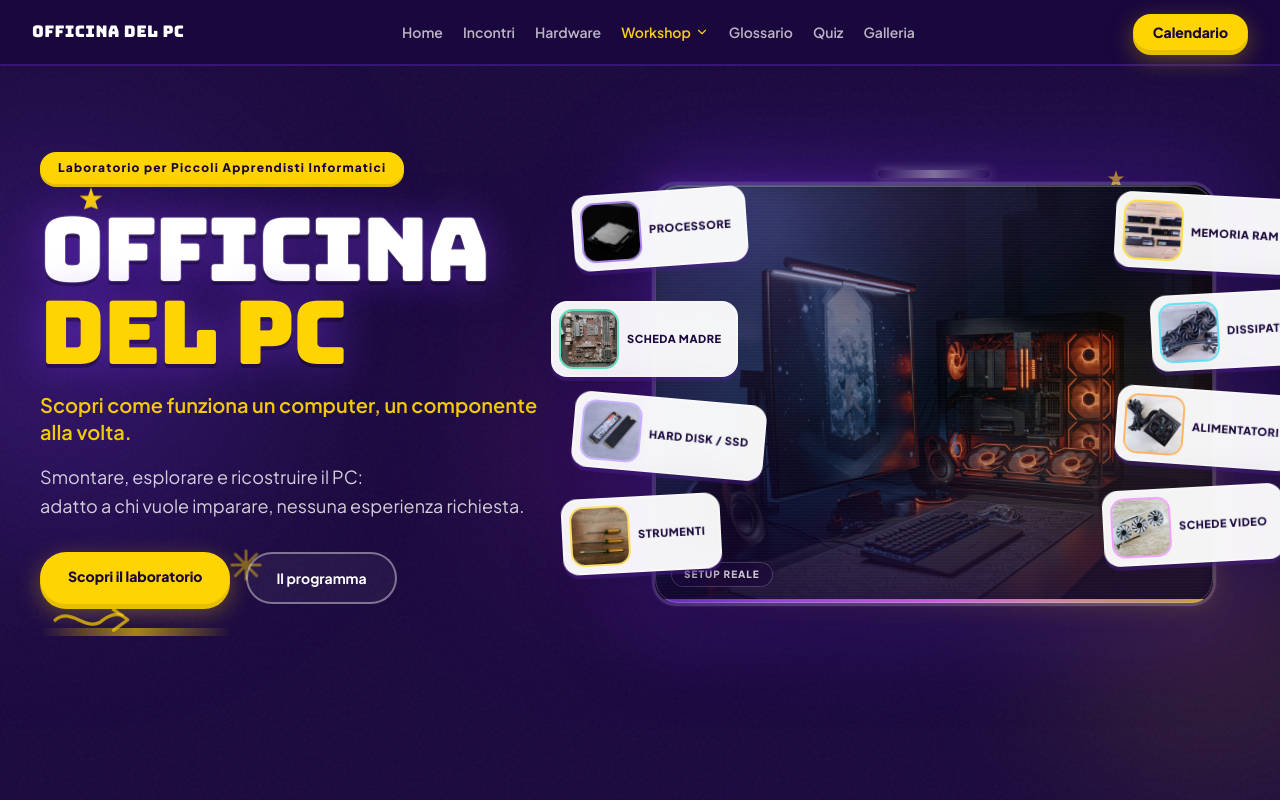
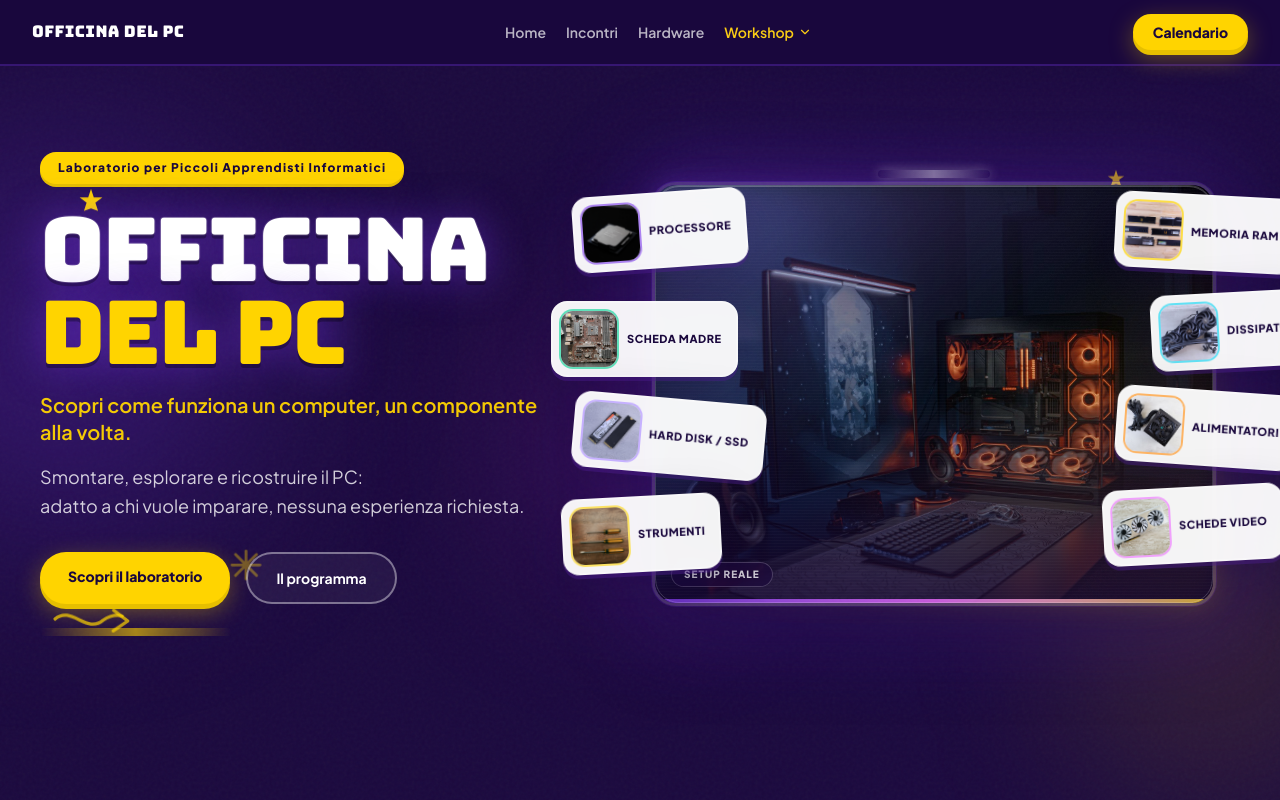
Before and after one commit to Jfscastro88/NOVA-officina-del-pc, a React (Vite) app: page / in a window 1280 px wide. Shown: the top 800 px of the page. Built offline with nearby package versions, Linux system fonts and the light colour scheme.

Commit message:
Remove PlaceholderSection component and associated references from App, Footer, and Navbar. Update navigation links to streamline the user interface.

```diff
--- a/src/App.jsx
+++ b/src/App.jsx
@@ -4,7 +4,6 @@ import Activities from './components/Activities'
 import Program from './components/Program'
 import Hardware from './components/Hardware'
 import Footer from './components/Footer'
-import PlaceholderSection from './components/PlaceholderSection'
 import BackToTopButton from './components/workshop/BackToTopButton'
 
 function App() {
@@ -16,27 +15,6 @@ function App() {
         <Activities />
         <Program />
         <Hardware />
-
-        <div className="bg-gradient-to-b from-dark-purple to-primary">
-          <PlaceholderSection
-            id="glossario"
-            tag="Prossimamente"
-            title="Glossario"
-            text="Termini tech spiegati in modo semplice e divertente."
-          />
-          <PlaceholderSection
-            id="quiz"
-            tag="Prossimamente"
-            title="Quiz"
-            text="Metti alla prova quello che hai imparato nel laboratorio."
-          />
-          <PlaceholderSection
-            id="galleria"
-            tag="Prossimamente"
-            title="Galleria"
-            text="Foto e momenti delle sessioni del workshop."
-          />
-        </div>
       </main>
       <Footer />
       <BackToTopButton />
--- a/src/components/Footer.jsx
+++ b/src/components/Footer.jsx
@@ -4,12 +4,6 @@ import { workshopDays } from '../data/workshops'
 import NavDropdown from './NavDropdown'
 
 const badges = ['Pratico', 'Divertente', 'Istruttivo', 'Collaborativo']
-
-const footerLinks = [
-  { label: 'Glossario', href: '#glossario' },
-  { label: 'Quiz', href: '#quiz' },
-  { label: 'Galleria', href: '#galleria' },
-]
 
 export default function Footer() {
   const [docentiOpen, setDocentiOpen] = useState(false)
@@ -56,15 +50,6 @@ export default function Footer() {
           OFFICINA DEL PC
         </span>
         <nav className="flex flex-wrap items-center justify-center gap-6" aria-label="Collegamenti rapidi">
-          {footerLinks.map((link) => (
-            <a
-              key={link.href}
-              href={link.href}
-              className="text-sm font-semibold text-white/60 transition-colors hover:text-yellow"
-            >
-              {link.label}
-            </a>
-          ))}
           <NavDropdown
             label="Docenti"
             variant="footer"
--- a/src/components/Navbar.jsx
+++ b/src/components/Navbar.jsx
@@ -6,9 +6,6 @@ const anchorLinks = [
   { label: 'Home', href: '#home' },
   { label: 'Incontri', href: '#incontri' },
   { label: 'Hardware', href: '#hardware' },
-  { label: 'Glossario', href: '#glossario' },
-  { label: 'Quiz', href: '#quiz' },
-  { label: 'Galleria', href: '#galleria' },
 ]
 
 export default function Navbar() {
@@ -33,7 +30,7 @@ export default function Navbar() {
           className="order-3 flex w-full flex-wrap items-center justify-center gap-x-5 gap-y-2 lg:order-none lg:w-auto lg:flex-1 lg:justify-center"
           aria-label="Navigazione principale"
         >
-          {anchorLinks.slice(0, 3).map((link) => (
+          {anchorLinks.map((link) => (
             <a
               key={link.href}
               href={link.href}
@@ -51,16 +48,6 @@ export default function Navbar() {
             onClose={() => setWorkshopOpen(false)}
             items={workshopItems}
           />
-
-          {anchorLinks.slice(3).map((link) => (
-            <a
-              key={link.href}
-              href={link.href}
-              className="text-sm font-semibold text-white/70 transition-colors hover:text-yellow"
-            >
-              {link.label}
-            </a>
-          ))}
         </nav>
 
         <a
--- a/src/components/PlaceholderSection.jsx
+++ /dev/null
@@ -1,17 +0,0 @@
-function PlaceholderSection({ id, tag, title, text }) {
-  return (
-    <section id={id} className="px-5 py-10 lg:px-8">
-      <div className="mx-auto max-w-2xl animate-fade-up">
-        <div className="card-depth rounded-3xl border-2 border-dashed border-accent/30 bg-gradient-to-br from-white/10 to-white/5 p-10 text-center backdrop-blur-sm">
-          <span className="text-xs font-extrabold uppercase tracking-[0.2em] text-yellow">
-            {tag}
-          </span>
-          <h2 className="mt-3 font-display text-3xl text-white">{title}</h2>
-          <p className="mx-auto mt-3 max-w-md text-sm text-white/65">{text}</p>
-        </div>
-      </div>
-    </section>
-  )
-}
-
-export default PlaceholderSection
```
